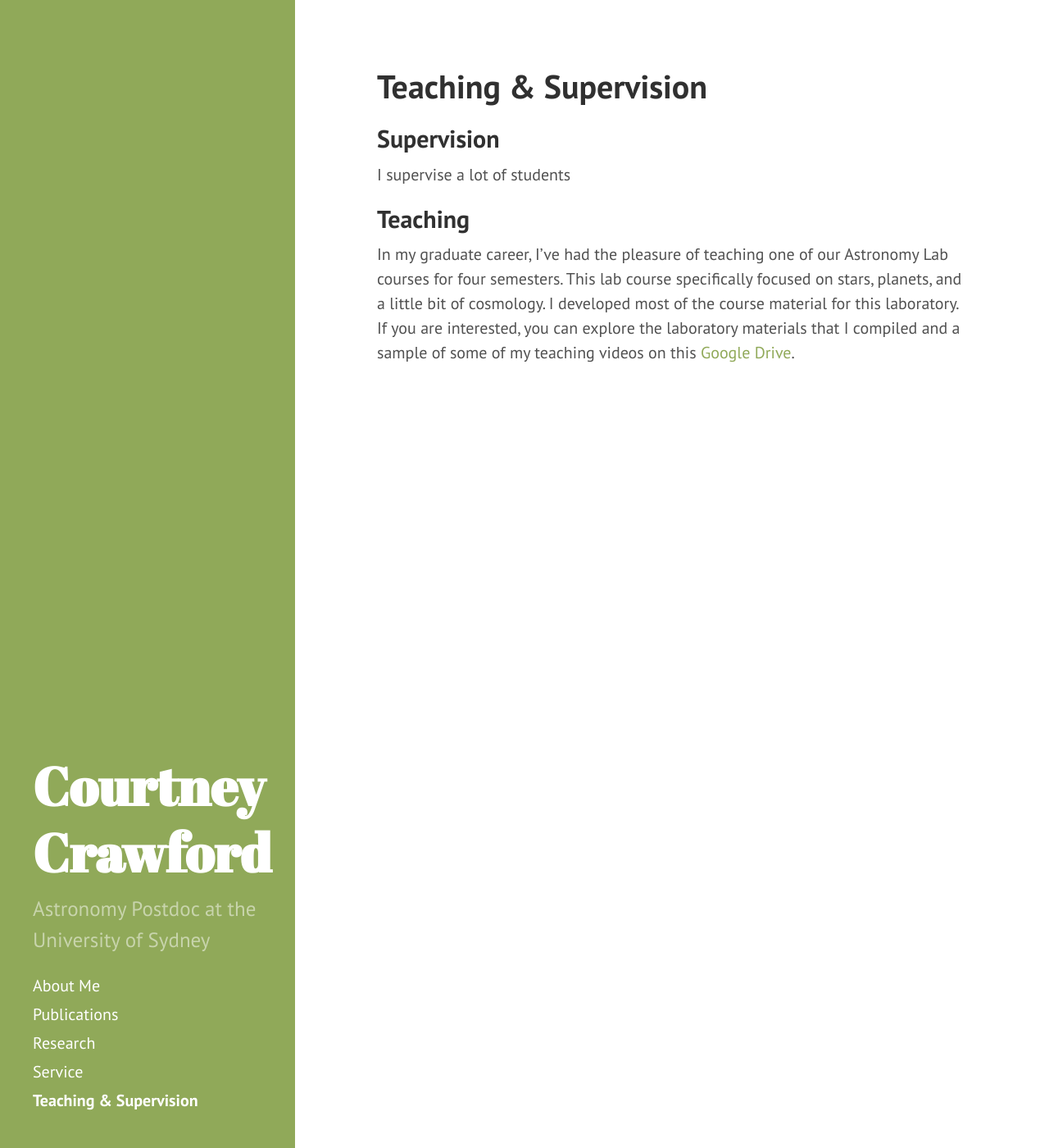
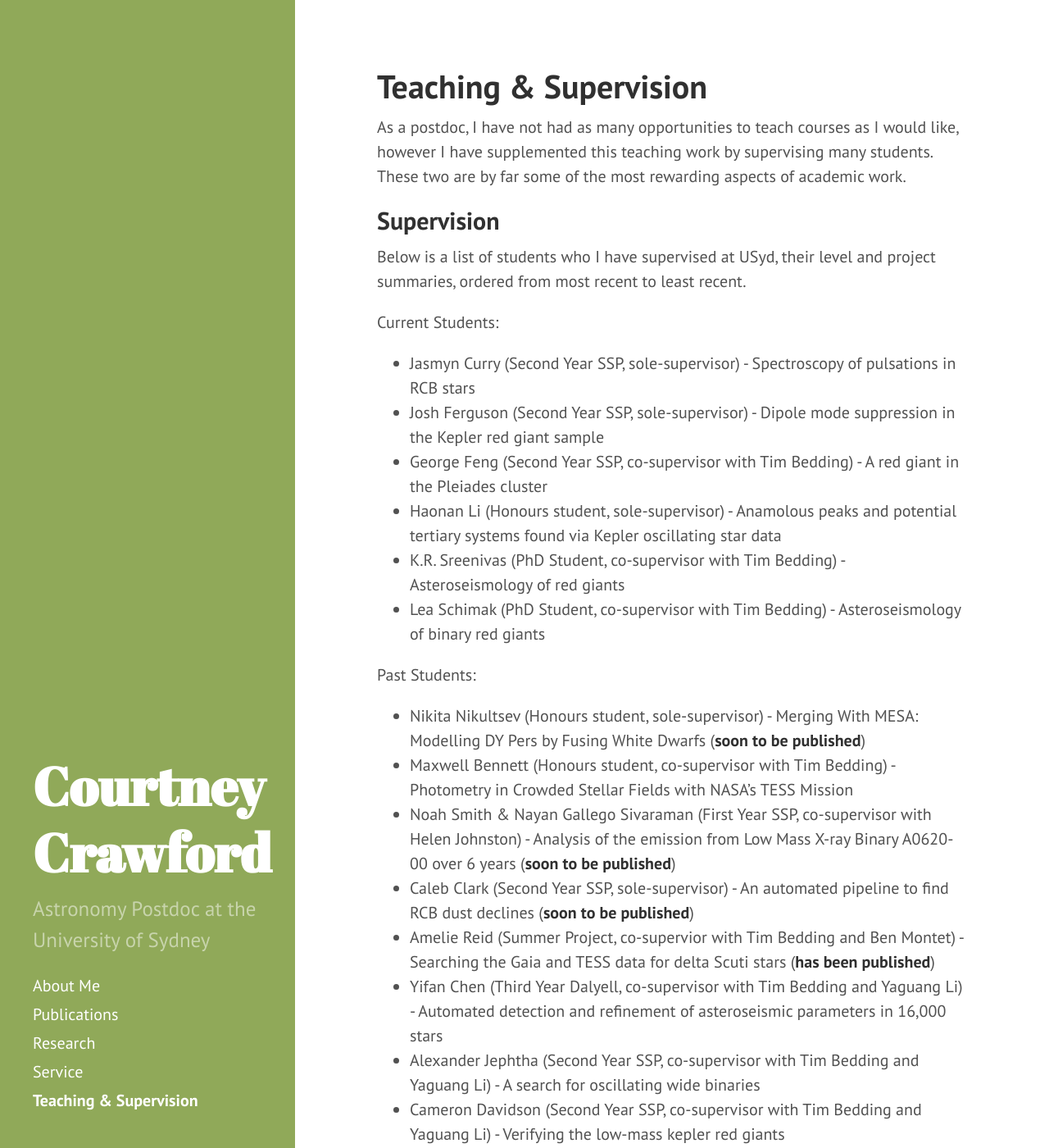
Before and after one commit to courtcraw/courtcraw.github.io, a Jekyll site: the page built from teaching.md, in a window 1280 px wide and 1400 px high. Shown: the whole window at 82% size. Built offline with Jekyll 4.4.1, drawn with Linux system fonts in a browser that asks for light colours; some of the changed text lies outside the part shown.

Commit message:
Updated supervision section

```diff
--- a/teaching.md
+++ b/teaching.md
@@ -3,14 +3,34 @@ layout: page
 title: Teaching & Supervision
 ---
 
+As a postdoc, I have not had as many opportunities to teach courses as I would like, however I have supplemented this teaching work by supervising many students. These two are by far some of the most rewarding aspects of academic work.
+
 ## Supervision
 
-I supervise a lot of students
+Below is a list of students who I have supervised at USyd, their level and project summaries, ordered from most recent to least recent.
+
+Current Students:
+* Jasmyn Curry (Second Year SSP, sole-supervisor) - Spectroscopy of pulsations in RCB stars
+* Josh Ferguson (Second Year SSP, sole-supervisor) - Dipole mode suppression in the Kepler red giant sample
+* George Feng (Second Year SSP, co-supervisor with Tim Bedding) - A red giant in the Pleiades cluster
+* Haonan Li (Honours student, sole-supervisor) - Anamolous peaks and potential tertiary systems found via Kepler oscillating star data
+* K.R. Sreenivas (PhD Student, co-supervisor with Tim Bedding) - Asteroseismology of red giants
+* Lea Schimak (PhD Student, co-supervisor with Tim Bedding) - Asteroseismology of binary red giants
+
+Past Students:
+* Nikita Nikultsev (Honours student, sole-supervisor) - Merging With MESA: Modelling DY Pers by Fusing White Dwarfs (**soon to be published**)
+* Maxwell Bennett (Honours student, co-supervisor with Tim Bedding) - Photometry in Crowded Stellar Fields with NASA’s TESS Mission
+* Noah Smith & Nayan Gallego Sivaraman (First Year SSP, co-supervisor with Helen Johnston) - Analysis of the emission from Low Mass X-ray Binary A0620-00 over 6 years (**soon to be published**)
+* Caleb Clark (Second Year SSP, sole-supervisor) - An automated pipeline to find RCB dust declines (**soon to be published**)
+* Amelie Reid (Summer Project, co-supervior with Tim Bedding and Ben Montet) - Searching the Gaia and TESS data for delta Scuti stars (**has been published**)
+* Yifan Chen (Third Year Dalyell, co-supervisor with Tim Bedding and Yaguang Li) - Automated detection and refinement of asteroseismic parameters in 16,000 stars
+* Alexander Jephtha (Second Year SSP, co-supervisor with Tim Bedding and Yaguang Li) - A search for oscillating wide binaries
+* Cameron Davidson (Second Year SSP, co-supervisor with Tim Bedding and Yaguang Li) - Verifying the low-mass kepler red giants
 
 
 ## Teaching
 
-In my graduate career, I've had the pleasure of teaching one of our Astronomy Lab courses for four semesters. This lab course specifically focused on stars, planets, and a little bit of cosmology. I developed most of the course material for this laboratory. If you are interested, you can explore the laboratory materials that I compiled and a sample of some of my teaching videos on this [Google Drive](https://drive.google.com/drive/folders/1eqg4oOtF_JjuCv4kwptZvIgejM3dG0OY?usp=sharing).
+In my graduate career, I had the pleasure of teaching one of our Astronomy Lab courses for four semesters. This lab course specifically focused on stars, planets, and a little bit of cosmology. I developed most of the course material for this laboratory. If you are interested, you can explore the laboratory materials that I compiled and a sample of some of my teaching videos on this [Google Drive](https://drive.google.com/drive/folders/1eqg4oOtF_JjuCv4kwptZvIgejM3dG0OY?usp=sharing).
 
 
 {% comment %}
```
